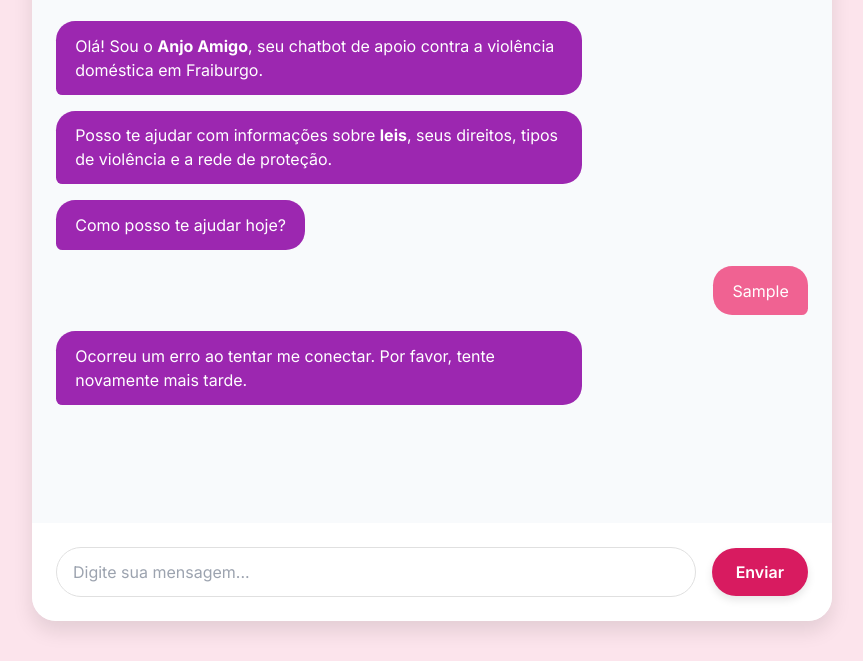
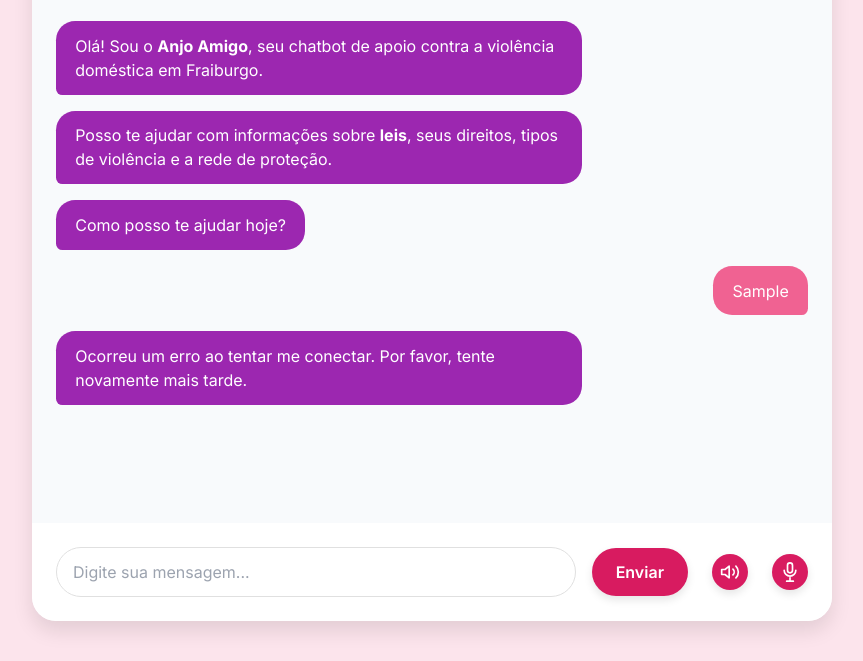
Before and after one commit to theezequiel42/anjo-amigo-chatbot, a plain HTML site: page index.html in a window 1280 px wide. Both pictures are taken after typing "Sample" into the empty fields and a click on the button "Enviar". Shown: the part 139-800 px from the top of the page, without its empty margins (208-1071 px from the left). Drawn offline with nearby package versions, Linux system fonts and the light colour scheme; no server answers.

Commit message:
Atualiza README.md com informações detalhadas sobre o chatbot Anjo Amigo e suas funcionalidades, além de melhorias na estrutura do projeto. Modifica main.js para incluir suporte a entrada por voz e mute, e aprimora a exibição de mensagens. Ajusta styles.css para novos estilos de ícones e animações.

```diff
--- a/main.js
+++ b/main.js
@@ -1,105 +1,185 @@
+/* main.js – Anjo Amigo v4 (voz + mute + ícones dinâmicos) */
 window.addEventListener('DOMContentLoaded', () => {
-    const chatMessages = document.getElementById('chat-messages');
-    const userInput = document.getElementById('user-input');
-    const sendButton = document.getElementById('send-button');
+  /* ---------- elementos principais ---------- */
+  const chatMessages   = document.getElementById('chat-messages');
+  const userInput      = document.getElementById('user-input');
+  const sendButton     = document.getElementById('send-button');
   const loadingIndicator = document.getElementById('loading-indicator');
 
-    // Exibe uma única mensagem com formatação e animação
-    function displayMessage(text, sender) {
-        const messageElement = document.createElement('div');
-        messageElement.classList.add('message-bubble', sender === 'user' ? 'user-message' : 'bot-message');
-        messageElement.innerHTML = text.replace(/\*\*(.*?)\*\*/g, '<strong>$1</strong>');
-        chatMessages.appendChild(messageElement);
-        chatMessages.scrollTop = chatMessages.scrollHeight;
+  /* ---------- controle global ---------- */
+  let isVoiceMuted = false;       // saída de voz ligada por padrão
 
-        setTimeout(() => {
-            messageElement.classList.add('show');
-        }, 10);
+  /* ---------- utilidades ---------- */
+  function speak(text) {
+    if (isVoiceMuted) return;
+    const utter = new SpeechSynthesisUtterance(text);
+    utter.lang = 'pt-BR';
+    window.speechSynthesis.cancel();        // evita sobreposição
+    window.speechSynthesis.speak(utter);
   }
 
-    // Exibe múltiplas mensagens em sequência com delay
-    async function displayMultipleMessages(messages, sender, delay = 500) {
-        for (const msg of messages) {
-            displayMessage(msg, sender);
-            await new Promise(resolve => setTimeout(resolve, delay));
+  function displayMessage(text, sender) {
+    const el = document.createElement('div');
+    el.classList.add('message-bubble', sender === 'user' ? 'user-message' : 'bot-message');
+    el.innerHTML = text.replace(/\*\*(.*?)\*\*/g, '<strong>$1</strong>');
+    chatMessages.appendChild(el);
+    chatMessages.scrollTop = chatMessages.scrollHeight;
+    setTimeout(() => el.classList.add('show'), 10);
+    if (sender === 'bot') speak(el.textContent);     // lê (sem markdown)
+  }
+
+  async function displayMultipleMessages(msgs, sender, delay = 500) {
+    for (const m of msgs) {
+      displayMessage(m, sender);
+      await new Promise(r => setTimeout(r, delay));
     }
   }
 
-    // Exibe mensagens de boas-vindas ao carregar a página
+  /* ---------- boas-vindas ---------- */
   displayMultipleMessages([
     "Olá! Sou o **Anjo Amigo**, seu chatbot de apoio contra a violência doméstica em Fraiburgo.",
     "Posso te ajudar com informações sobre **leis**, seus direitos, tipos de violência e a rede de proteção.",
     "Como posso te ajudar hoje?"
   ], 'bot');
 
-    // Função principal de envio de mensagens
+  /* ---------- envio de mensagem ---------- */
   async function sendMessage() {
     const userText = userInput.value.trim();
     if (!userText) return;
 
-        // Feedback visual imediato
     displayMessage(userText, 'user');
     userInput.value = '';
     userInput.focus();
     loadingIndicator.style.display = 'block';
     sendButton.disabled = true;
 
-        const normalizedQuery = userText
-            .toLowerCase()
-            .normalize("NFD")
-            .replace(/[\u0300-\u036f]/g, "");
-
-        let found = false;
+    /* busca local na knowledgeBase */
+    const normalized = userText.toLowerCase()
+                               .normalize('NFD')
+                               .replace(/[\u0300-\u036f]/g, '');
 
     for (const key in knowledgeBase) {
-            const normalizedKey = key
-                .normalize("NFD")
-                .replace(/[\u0300-\u036f]/g, "");
-            if (normalizedQuery.includes(normalizedKey)) {
+      const normKey = key.normalize('NFD').replace(/[\u0300-\u036f]/g, '');
+      if (normalized.includes(normKey)) {
         await displayMultipleMessages(knowledgeBase[key], 'bot');
-                found = true;
-                break;
-            }
-        }
-
-        if (found) {
         loadingIndicator.style.display = 'none';
         sendButton.disabled = false;
         return;
       }
+    }
 
-        // Caso não esteja na base local, consulta API externa
+    /* fallback → FastAPI */
     try {
-            const response = await fetch("http://82.29.61.210:8000/api/send", {
-                method: 'POST',
+      const resp = await fetch('http://82.29.61.210:8000/api/send', {
+        method : 'POST',
         headers: { 'Content-Type': 'application/json' },
-                body: JSON.stringify({ text: userText })
+        body   : JSON.stringify({ text: userText })
       });
-
-            const result = await response.json();
-
-            if (result.messages && Array.isArray(result.messages)) {
+      const result = await resp.json();
+      if (Array.isArray(result.messages)) {
         await displayMultipleMessages(result.messages, 'bot');
       } else {
         displayMessage("Desculpe, recebi uma resposta inesperada. Por favor, tente novamente.", 'bot');
       }
-
-        } catch (error) {
-            console.error("Erro ao chamar o backend:", error);
+    } catch (err) {
+      console.error('Backend:', err);
       displayMessage("Ocorreu um erro ao tentar me conectar. Por favor, tente novamente mais tarde.", 'bot');
-
     } finally {
       loadingIndicator.style.display = 'none';
       sendButton.disabled = false;
     }
   }
 
-    // Eventos
+  /* ---------- eventos de formulário ---------- */
   sendButton.addEventListener('click', sendMessage);
-    userInput.addEventListener('keypress', (event) => {
-        if (event.key === 'Enter') {
-            event.preventDefault();
+  userInput.addEventListener('keypress', e => {
+    if (e.key === 'Enter') { e.preventDefault(); sendMessage(); }
+  });
+
+  /* ---------- entrada por voz + ícone de microfone ---------- */
+  const SpeechRecognition = window.SpeechRecognition || window.webkitSpeechRecognition;
+  if (SpeechRecognition) {
+    const recognition = new SpeechRecognition();
+    recognition.lang = 'pt-BR';
+    recognition.interimResults = false;
+
+    /* helper – retorna SVG do microfone, conforme estado */
+    const micSvg = (listening = false) => listening
+      ? `<svg xmlns="http://www.w3.org/2000/svg" width="20" height="20" viewBox="0 0 24 24"
+               fill="currentColor">
+           <path d="M12 1a3 3 0 0 0-3 3v6a3 3 0 0 0 6 0V4a3 3 0 0 0-3-3Z"/>
+           <path d="M5 10v0a7 7 0 0 0 14 0v0"/>
+           <line x1="12" y1="19" x2="12" y2="23"></line>
+           <line x1="8"  y1="23" x2="16" y2="23"></line>
+         </svg>`
+      : `<svg xmlns="http://www.w3.org/2000/svg" width="20" height="20" viewBox="0 0 24 24"
+               fill="none" stroke="currentColor" stroke-width="2"
+               stroke-linecap="round" stroke-linejoin="round">
+           <path d="M12 1a3 3 0 0 0-3 3v6a3 3 0 0 0 6 0V4a3 3 0 0 0-3-3Z"></path>
+           <path d="M19 10a7 7 0 0 1-14 0"></path>
+           <line x1="12" x2="12" y1="19" y2="23"></line>
+           <line x1="8"  x2="16" y1="23" y2="23"></line>
+         </svg>`;
+
+    /* botão de microfone */
+    const micBtn = document.createElement('button');
+    micBtn.type = 'button';
+    micBtn.className = 'icon-btn';
+    micBtn.innerHTML = micSvg(false);
+    sendButton.insertAdjacentElement('afterend', micBtn);
+
+    micBtn.addEventListener('click', () => recognition.start());
+
+    /* muda estado visual durante a escuta */
+    recognition.addEventListener('start', () => {
+      micBtn.classList.add('listening');
+      micBtn.innerHTML = micSvg(true);
+    });
+    recognition.addEventListener('end', () => {
+      micBtn.classList.remove('listening');
+      micBtn.innerHTML = micSvg(false);
+    });
+
+    recognition.addEventListener('result', e => {
+      const transcript = e.results[0][0].transcript;
+      userInput.value = transcript;
       sendMessage();
+    });
+
+    recognition.addEventListener('error', e => {
+      console.error('Voz:', e.error);
+      displayMessage("Desculpe, não consegui entender o que você disse.", 'bot');
+    });
+  } else {
+    console.warn('Reconhecimento de voz não suportado neste navegador.');
   }
+
+  /* ---------- botão Mute / Un-mute ---------- */
+  const muteBtn = document.createElement('button');
+  muteBtn.type = 'button';
+  muteBtn.className = 'icon-btn';
+  muteBtn.setAttribute('aria-pressed', 'false');
+  muteBtn.innerHTML = `
+    <svg xmlns="http://www.w3.org/2000/svg" width="20" height="20"
+         viewBox="0 0 24 24" fill="none" stroke="currentColor"
+         stroke-width="2" stroke-linecap="round" stroke-linejoin="round">
+      <polygon points="11 5 6 9 2 9 2 15 6 15 11 19 11 5"></polygon>
+      <path d="M19.07 4.93a10 10 0 0 1 0 14.14"></path>
+      <path d="M15.54 8.46a5 5 0 0 1 0 7.07"></path>
+    </svg>`;
+  sendButton.insertAdjacentElement('afterend', muteBtn);
+
+  muteBtn.addEventListener('click', () => {
+    isVoiceMuted = !isVoiceMuted;
+    muteBtn.setAttribute('aria-pressed', String(isVoiceMuted));
+    muteBtn.classList.toggle('muted', isVoiceMuted);
+    /* troca ícone */
+    muteBtn.querySelector('svg').innerHTML = isVoiceMuted
+      ? `<polygon points="11 5 6 9 2 9 2 15 6 15 11 19 11 5"></polygon>
+         <line x1="23" x2="17" y1="9" y2="15"></line>
+         <line x1="17" x2="23" y1="9" y2="15"></line>`
+      : `<polygon points="11 5 6 9 2 9 2 15 6 15 11 19 11 5"></polygon>
+         <path d="M19.07 4.93a10 10 0 0 1 0 14.14"></path>
+         <path d="M15.54 8.46a5 5 0 0 1 0 7.07"></path>`;
   });
 });
--- a/styles.css
+++ b/styles.css
@@ -1,17 +1,21 @@
+/* ---------- Estilo base ---------- */
 body {
     font-family: 'Inter', sans-serif;
     background-color: #fce4ec; /* Light Pink */
 }
+
+/* ---------- Container do chat ---------- */
 .chat-container {
     max-width: 800px;
     height: 90vh;
     display: flex;
     flex-direction: column;
-            border-radius: 1.5rem; /* Rounded corners */
+    border-radius: 1.5rem;
     overflow: hidden;
     box-shadow: 0 10px 20px rgba(0, 0, 0, 0.1);
     background-color: #ffffff;
 }
+
 .chat-header {
     background-color: #d81b60; /* Dark Pink */
     color: #ffffff;
@@ -22,6 +26,7 @@
     align-items: center;
     gap: 1rem;
 }
+
 .chat-messages {
     flex-grow: 1;
     padding: 1.5rem;
@@ -30,24 +35,30 @@
     display: flex;
     flex-direction: column;
 }
+
+/* ---------- Mensagens ---------- */
 .message-bubble {
     max-width: 70%;
     padding: 0.8rem 1.2rem;
     border-radius: 1.2rem;
     margin-bottom: 1rem;
     word-wrap: break-word;
-            opacity: 0; /* Start hidden */
-            transform: translateY(20px); /* Start slightly below */
-            transition: opacity 0.3s ease-out, transform 0.3s ease-out; /* Smooth transition */
+    opacity: 0;
+    transform: translateY(20px);
+    transition: opacity 0.3s ease-out, transform 0.3s ease-out;
 }
+
+/* Corrige problema de invisibilidade ao hover */
+.message-bubble:hover {
+    background-color: inherit;
+    color: inherit;
+}
+
 .message-bubble.show {
     opacity: 1;
     transform: translateY(0);
 }
-        .message-bubble:hover {
-            background-color: rgba(255, 255, 255, 0.9);
-            transition: background-color 0.3s ease;
-        }
+
 .user-message {
     background-color: #f06292; /* Medium Pink */
     color: #ffffff;
@@ -55,6 +66,7 @@
     margin-left: auto;
     border-bottom-right-radius: 0.4rem;
 }
+
 .bot-message {
     background-color: #9c27b0; /* Purple */
     color: #ffffff;
@@ -62,6 +74,8 @@
     margin-right: auto;
     border-bottom-left-radius: 0.4rem;
 }
+
+/* ---------- Entrada de texto ---------- */
 .chat-input-area {
     background-color: #ffffff;
     padding: 1.5rem;
@@ -71,36 +85,61 @@
     align-items: center;
     gap: 1rem;
 }
+
 .chat-input {
     flex-grow: 1;
     padding: 0.75rem 1rem;
     border: 1px solid #e0e0e0;
-            border-radius: 9999px; /* Fully rounded */
+    border-radius: 9999px;
     outline: none;
     font-size: 1rem;
     color: #333;
 }
+
 .send-button {
     background-color: #d81b60; /* Dark Pink */
     color: #ffffff;
     padding: 0.75rem 1.5rem;
-            border-radius: 9999px; /* Fully rounded */
+    border-radius: 9999px;
     font-weight: 600;
     cursor: pointer;
     transition: background-color 0.3s ease;
     box-shadow: 0 4px 8px rgba(0, 0, 0, 0.1);
 }
+
 .send-button:hover {
     background-color: #ad1457; /* Darker Pink */
 }
+
+/* ---------- Indicador de carregamento (animação) ---------- */
 .loading-indicator {
     display: none;
-            color: #9c27b0; /* Purple */
+    height: 20px;
+    text-align: center;
+    color: #9c27b0;
     font-size: 0.9rem;
     margin-top: 0.5rem;
-            text-align: center;
 }
-        /* Icon styling */
+
+.loading-indicator .dot {
+    display: inline-block;
+    width: 6px;
+    height: 6px;
+    margin: 0 2px;
+    background: #9c27b0;
+    border-radius: 50%;
+    animation: blink 1.2s infinite ease-in-out both;
+}
+
+.loading-indicator .dot:nth-child(2) { animation-delay: 0.2s; }
+.loading-indicator .dot:nth-child(3) { animation-delay: 0.4s; }
+
+@keyframes blink {
+    0%, 80%, 100% { opacity: 0; }
+    40%          { opacity: 1; }
+}
+
+/* ---------- Ícone (bot principal) ---------- */
 .icon {
     width: 48px;
     height: 48px;
@@ -113,25 +152,40 @@
     font-size: 2rem;
     font-weight: bold;
 }
-        /* ---------- Typing dots ---------- */
-        .loading-indicator{
-            display:none;
-            height:20px;              /* reserva espaço p/ evitar “pulo” */
-            text-align:center;
+
+/* ---------- Botões de ícone (mic, mute) ---------- */
+.icon-btn {
+    background: #d81b60;
+    color: #fff;
+    padding: 0.5rem;
+    border-radius: 9999px;
+    display: flex;
+    align-items: center;
+    justify-content: center;
+    box-shadow: 0 4px 8px rgba(0, 0, 0, .1);
+    transition: background-color .2s ease;
+    margin-left: .5rem;
 }
-        .loading-indicator .dot{
-            display:inline-block;
-            width:6px;
-            height:6px;
-            margin:0 2px;
-            background:#9c27b0;       /* mesma cor das bolhas bot */
-            border-radius:50%;
-            animation: blink 1.2s infinite ease-in-out both;
+
+.icon-btn:hover {
+    background: #ad1457;
 }
-        .loading-indicator .dot:nth-child(2){ animation-delay:0.2s; }
-        .loading-indicator .dot:nth-child(3){ animation-delay:0.4s; }
 
-        @keyframes blink{
-            0%, 80%, 100%{ opacity:0; }
-            40%          { opacity:1; }
+.icon-btn.muted {
+    opacity: 0.5;
 }
+
+.icon-btn svg {
+    pointer-events: none; /* evita captura de clique no ícone */
+}
+
+/* ---------- Estado "ouvindo" do microfone ---------- */
+.icon-btn.listening {
+    background: #4caf50; /* verde */
+    animation: pulse 1s infinite;
+}
+
+@keyframes pulse {
+    0%, 100% { box-shadow: 0 0 0 0 rgba(76, 175, 80, .4); }
+    50%      { box-shadow: 0 0 0 6px rgba(76, 175, 80, 0); }
+}
```
Also changed, not shown: 1 other file. Lines whose indentation alone changed are shown as unchanged.
